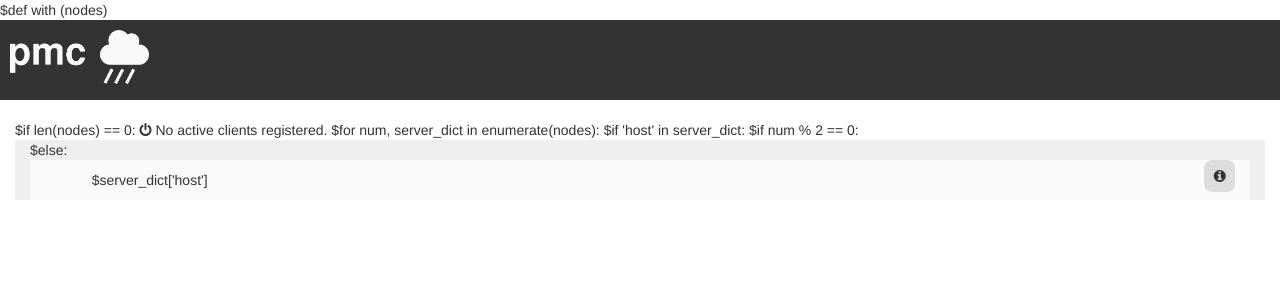
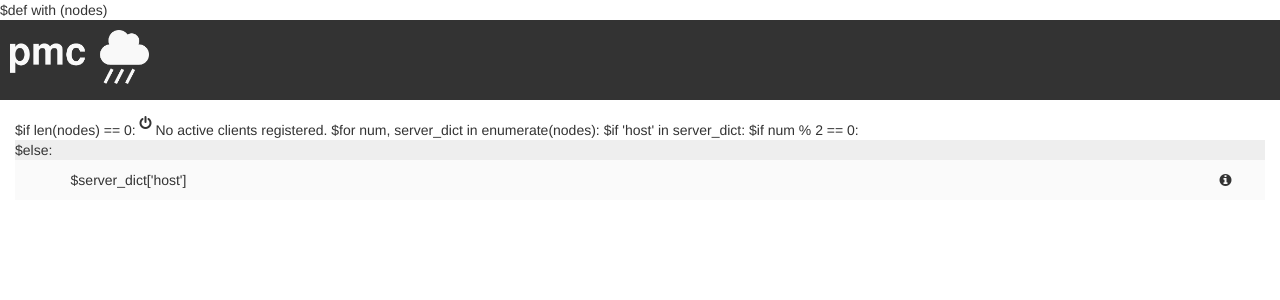
Before and after one commit to woelper/vaportrail, a Python web app: template server/templates/stats.html in a window 1280 px wide. Shown: the top 300 px of the page. Run offline with Jinja, Linux system fonts and the light colour scheme; the template is opened without the code that fills it, so the values that code supplies are empty.

Commit message:
css and html cleanup

```diff
--- a/server/static/custom.css
+++ b/server/static/custom.css
@@ -1,50 +1,65 @@
 
 .oddrow, .evenrow{
+  margin: 0px;
+  padding: 0px;
 }
 
 .oddrow{
-  background-color:#efefef;
+  background-color:#eeeeee;
 }
 
 .evenrow{
   background-color:#fafafa;
 }
 
+
 .pmc_row, .pmc_row_header{
-  /*padding-top: 3px;*/
   height: 40px;
   line-height: 40px;
   width:100%;
   float: left;
-  vertical-align: middle;
 }
 
 
-.pmc_button{
-  height: 32px;
-  width: 32px;
-  border: 0px;
-  border-radius: 8px;
-  background: #ddd;
-  /*margin: 4px;*/
+.pushable:hover{
+  color: #444;
+  text-shadow: 0px 0px 8px rgba(0, 0, 100, 0.3);
 }
 
 
 .pmc_row_header{
   width: 50px;
+  margin-left:10px;
 }
 
-.wrapper {
+.wrapper{
   display: flex;
+  width: 100%
+}
+
+.wrapper:hover{
+  background:rgba(0, 0, 100, 0.03);
 }
 
 .pmc_row .fa, .pmc_row_header .fa {
-  vertical-align: middle;
-  /*margin-top: 25%;
-  margin: auto;*/
+  /*vertical-align: middle;
+  margin-top: 20%;
   font-size: 20px;
-  height: 100%;
+  height: 100%;*/
+  position: relative;
+  top: 50%;
+  transform: translateY(-50%);
+
 }
+
+.fa {
+
+  position: relative;
+  top: 50%;
+  transform: translateY(-50%);
+
+}
+
 
 .pmc_nav {
   display: block;
--- a/server/templates/stats.html
+++ b/server/templates/stats.html
@@ -36,9 +36,14 @@ $def with (nodes)
                         <div class="pmc_row">
                             $server_dict['host']
                         </div>
-                        <button class="pmc_button" data-toggle="collapse" data-target="#$server_dict['id']">
-                            <i class="fa fa-info-circle" aria-hidden="true"></i>
-                        </button>
+                        <div class="pmc_row_header">
+                            <i class="fa fa-info-circle pushable" aria-hidden="true"></i>
+                            <!--
+                            <button class="pmc_button" data-toggle="collapse" data-target="#$server_dict['id']">
+                                <i class="fa fa-info-circle" aria-hidden="true"></i>
+                            </button>
+                            -->
+                        </div>
                     </DIV> <!-- wrapper -->
                     <DIV id="$server_dict['id']" class="collapse col-md-12">
                         <UL class="list-group">
```
